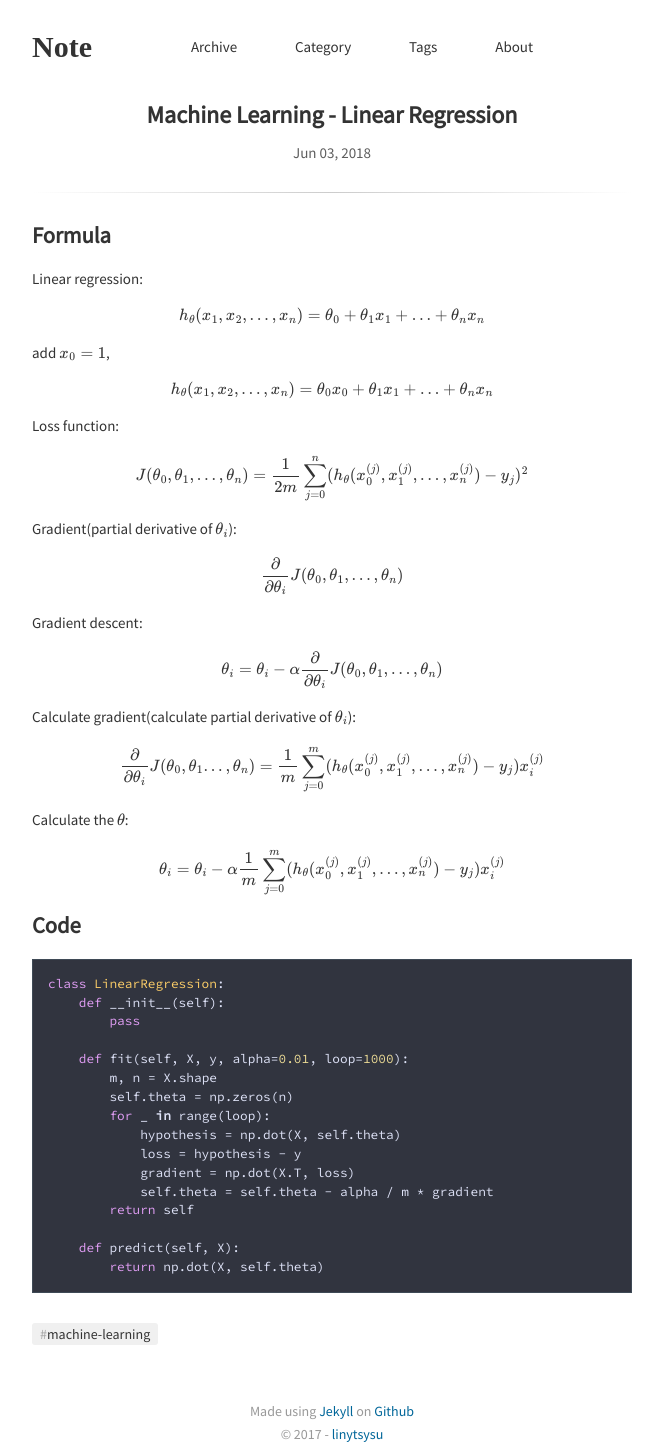
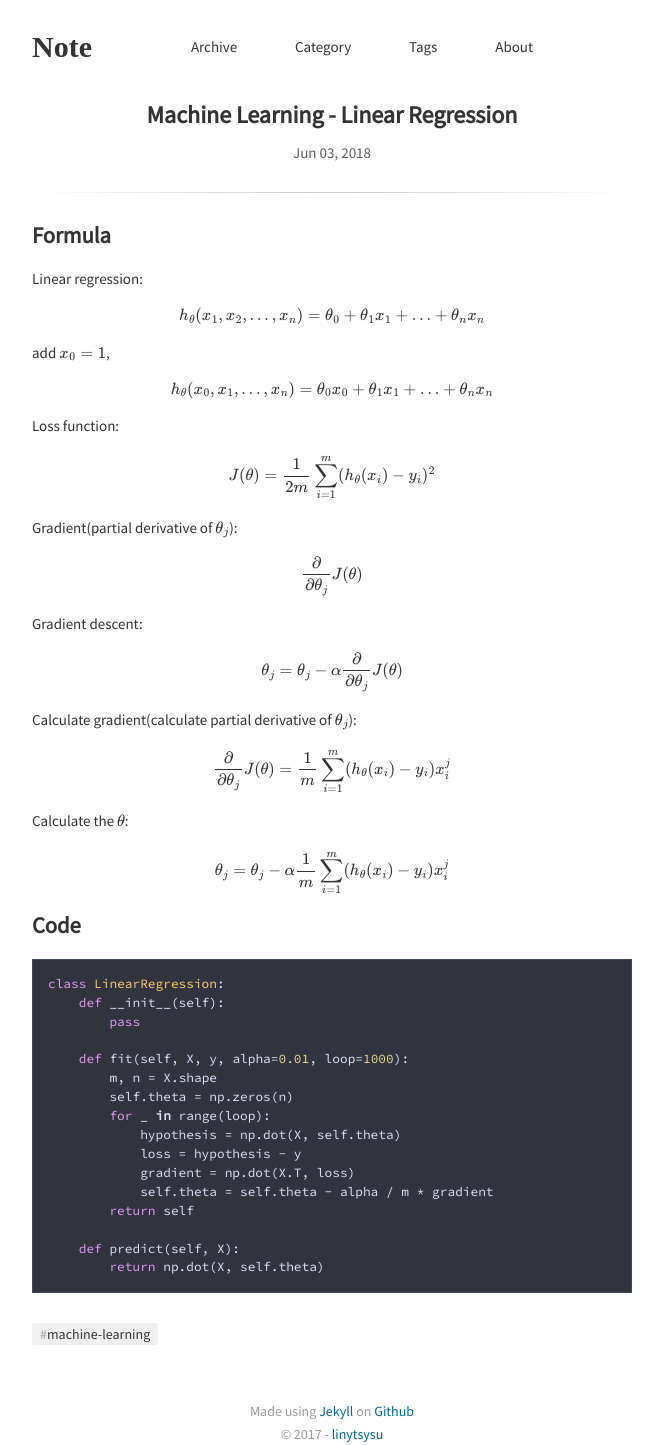
Before and after one commit to linytSysu/linytsysu.github.io, a Jekyll site: the page built from _posts/2018-06-03-ml-linear-regression.md, in a window 1280 px wide. Shown: the whole page, without its empty margins (308-971 px from the left). Built offline with Jekyll 4.4.1, drawn with Linux system fonts in a browser that asks for light colours; some web fonts are replaced; formulas are drawn with MathJax 3.

```diff
--- a/_posts/2018-06-03-ml-linear-regression.md
+++ b/_posts/2018-06-03-ml-linear-regression.md
@@ -13,27 +13,27 @@
 
 add $$ x_0 = 1 $$,
 
-$$ h_\theta(x_1, x_2, \ldots, x_n) = \theta_0 x_0 + \theta_1 x_1 + \ldots + \theta_n x_n $$
+$$ h_\theta(x_0, x_1, \ldots, x_n) = \theta_0 x_0 + \theta_1 x_1 + \ldots + \theta_n x_n $$
 
 Loss function:
 
-$$ J(\theta_0, \theta_1, \ldots, \theta_n) = \frac{1}{2m} \sum\limits_{j=0}^n(h_\theta(x_0^{(j)}, x_1^{(j)}, \ldots, x_n^{(j)}) - y_j)^2 $$
+$$ J(\theta) = \frac{1}{2m} \sum\limits_{i=1}^m(h_\theta(x_i) - y_i)^2 $$
 
-Gradient(partial derivative of $$ \theta_i $$):
+Gradient(partial derivative of $$ \theta_j $$):
 
-$$ \frac{\partial}{\partial\theta_i}J(\theta_0, \theta_1, \ldots , \theta_n) $$
+$$ \frac{\partial}{\partial\theta_j}J(\theta) $$
 
 Gradient descent:
 
-$$ \theta_i = \theta_i - \alpha\frac{\partial}{\partial\theta_i}J(\theta_0, \theta_1, \ldots, \theta_n) $$
+$$ \theta_j = \theta_j - \alpha\frac{\partial}{\partial\theta_j}J(\theta) $$
 
-Calculate gradient(calculate partial derivative of $$ \theta_i $$):
+Calculate gradient(calculate partial derivative of $$ \theta_j $$):
 
-$$ \frac{\partial}{\partial\theta_i}J(\theta_0, \theta_1..., \theta_n)= \frac{1}{m}\sum\limits_{j=0}^{m}(h_\theta(x_0^{(j)}, x_1^{(j)}, \ldots, x_n^{(j)}) - y_j)x_i^{(j)} $$
+$$ \frac{\partial}{\partial\theta_j}J(\theta)= \frac{1}{m}\sum\limits_{i=1}^{m}(h_\theta(x_i) - y_i)x_i^{j} $$
 
 Calculate the $$ \theta $$:
 
-$$ \theta_i = \theta_i - \alpha\frac{1}{m}\sum\limits_{j=0}^{m}(h_\theta(x_0^{(j)}, x_1^{(j)}, \ldots, x_n^{(j)}) - y_j)x_i^{(j)} $$
+$$ \theta_j = \theta_j - \alpha\frac{1}{m}\sum\limits_{i=1}^{m}(h_\theta(x_i) - y_i)x_i^{j} $$
 
 ## Code
 
```
Also changed, not shown: _posts/2018-06-06-ml-logistic-regression.md (added, +70 -0 lines).
